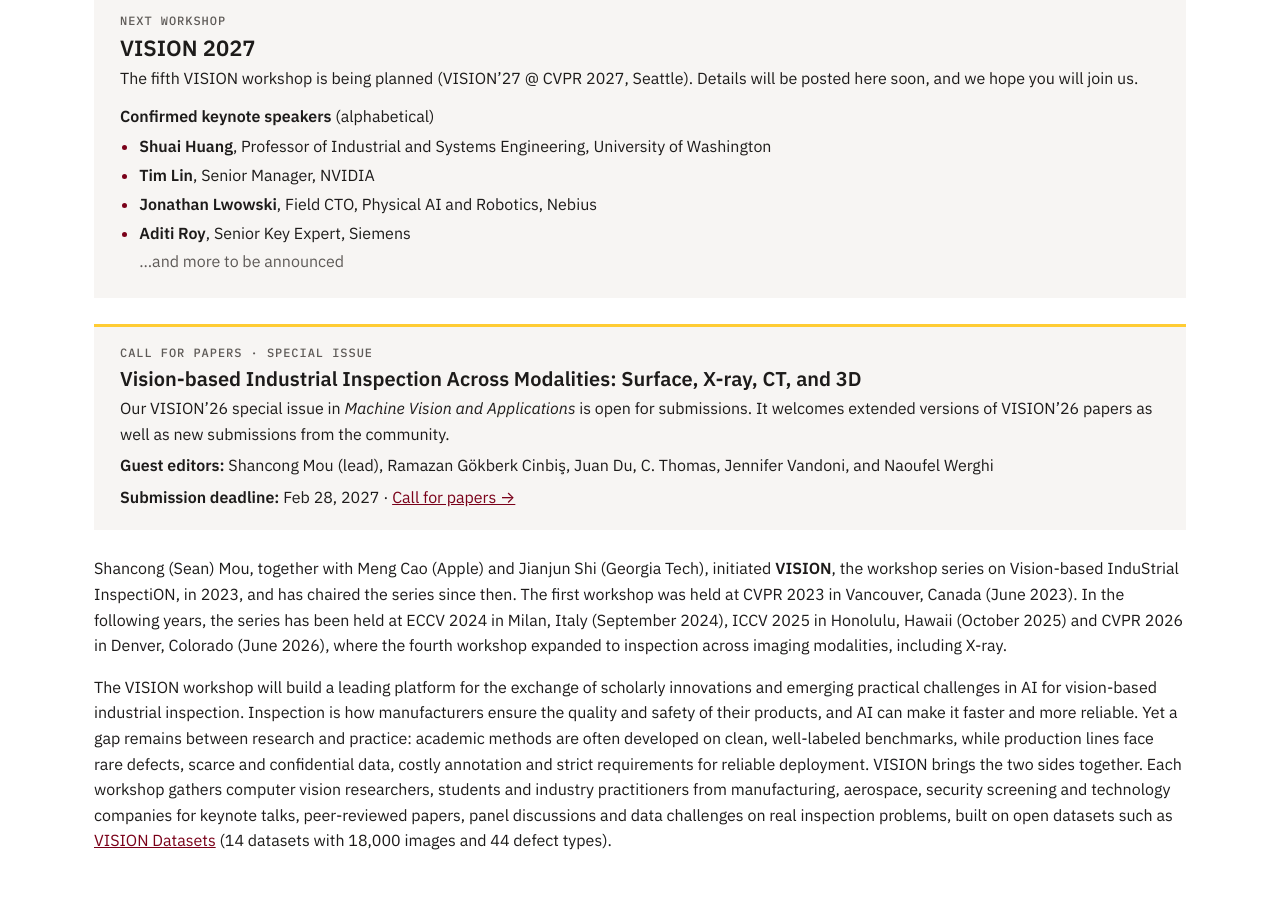
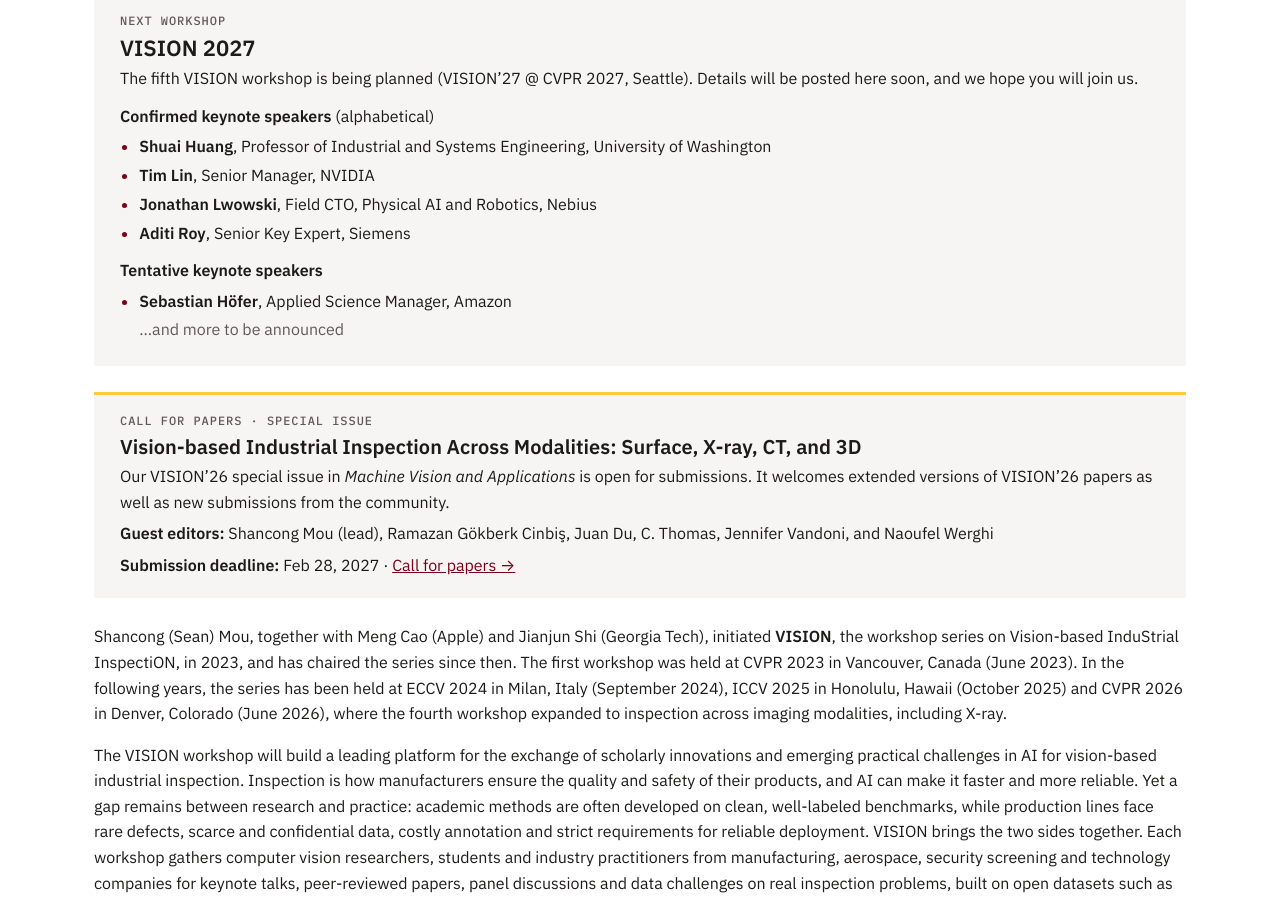
Before and after one commit to Mou-group-UMN/mou-group-umn.github.io, a Jekyll site: the page built from workshops.html, in a window 1280 px wide and 900 px high, scrolled down 374 px. Built offline with Jekyll 4.4.1, drawn with Linux system fonts in a browser that asks for light colours.

Commit message:
VISION Workshop: Sebastian Höfer (Amazon) as a tentative keynote speaker
Co-Authored-By: Claude Opus 5.5 <noreply@anthropic.com>
Claude-Session: https://claude.ai/code/session_01XBj4b1asWe9EJC5WfSpYSG

```diff
--- a/workshops.html
+++ b/workshops.html
@@ -3,7 +3,7 @@ layout: default
 title: VISION Workshop
 permalink: /workshops/
 ---
-{% comment %} Next workshop, shown first. Add the dates and link once they are confirmed. Keynote speakers: list only those who have confirmed, alphabetical by last name, above the "…and more to be announced" line (Sean, 2026-11-05). {% endcomment %}
+{% comment %} Next workshop, shown first. Add the dates and link once they are confirmed. Keynote speakers: confirmed speakers in the first list, tentative speakers who agreed to be listed in the second (Sean, 2026-11-10); each list alphabetical by last name, with the "…and more to be announced" line last. {% endcomment %}
 <aside class="ws-next" aria-label="Next workshop">
 <div class="eyebrow">Next workshop</div>
 <div class="ws-next-title">VISION 2027</div>
@@ -14,6 +14,10 @@ permalink: /workshops/
 <li><strong>Tim Lin</strong>, Senior Manager, NVIDIA</li>
 <li><strong>Jonathan Lwowski</strong>, Field CTO, Physical AI and Robotics, Nebius</li>
 <li><strong>Aditi Roy</strong>, Senior Key Expert, Siemens</li>
+</ul>
+<p class="ws-spk-h"><strong>Tentative keynote speakers</strong></p>
+<ul class="ws-spk">
+<li><strong>Sebastian Höfer</strong>, Applied Science Manager, Amazon</li>
 <li class="ws-spk-more">…and more to be announced</li>
 </ul>
 </aside>
```
